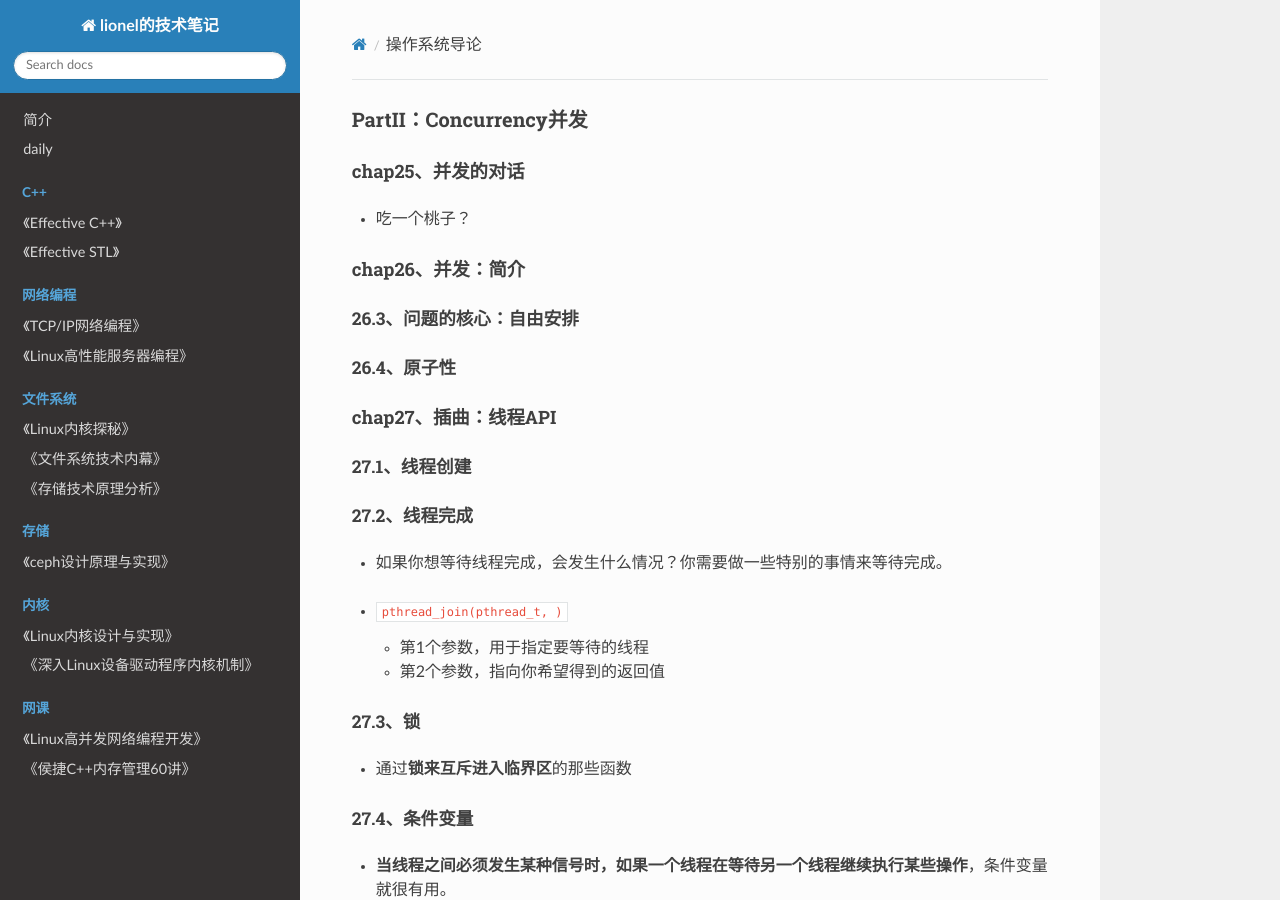
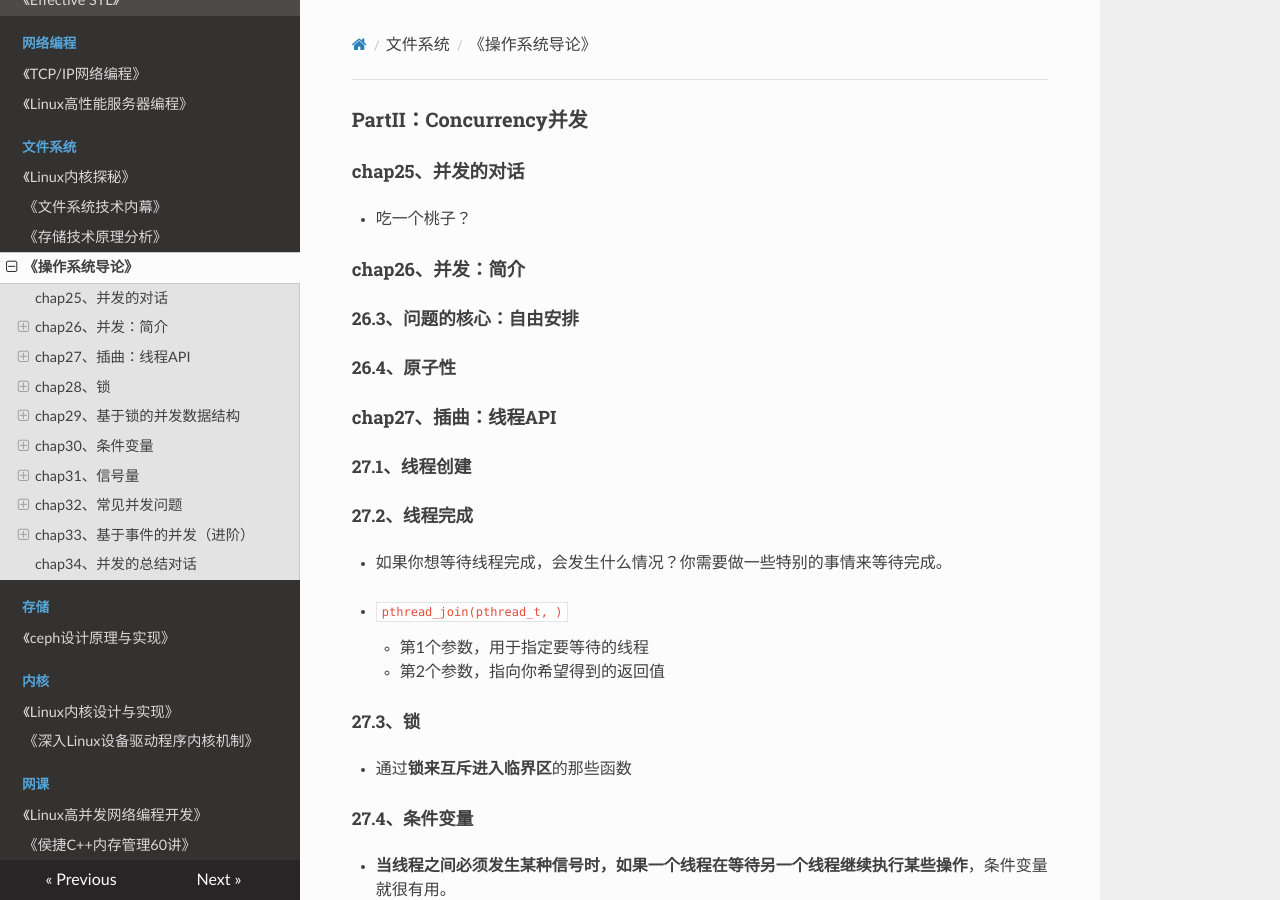
Before and after one commit to wolflion/booknotes, an MkDocs documentation site: the page built from docs/408/操作系统导论.md, in a window 1280 px wide and 900 px high. Built offline with MkDocs 1.6.1, drawn with Linux system fonts in a browser that asks for light colours; nearby versions of some CDN libraries.

Commit message:
Update mkdocs.yml

```diff
--- a/mkdocs.yml
+++ b/mkdocs.yml
@@ -48,6 +48,7 @@ nav:
         - 《Linux内核探秘》: '11filesystem/Linux内核探秘.md'
         - 《文件系统技术内幕》: '11filesystem/文件系统技术内幕.md'
         - 《存储技术原理分析》: '11filesystem/存储技术原理分析.md'
+        - 《操作系统导论》: '408/操作系统导论.md'
     - 存储:
         - 《ceph设计原理与实现》: '12storage/ceph设计原理与实现.md'
     - 内核:
```
